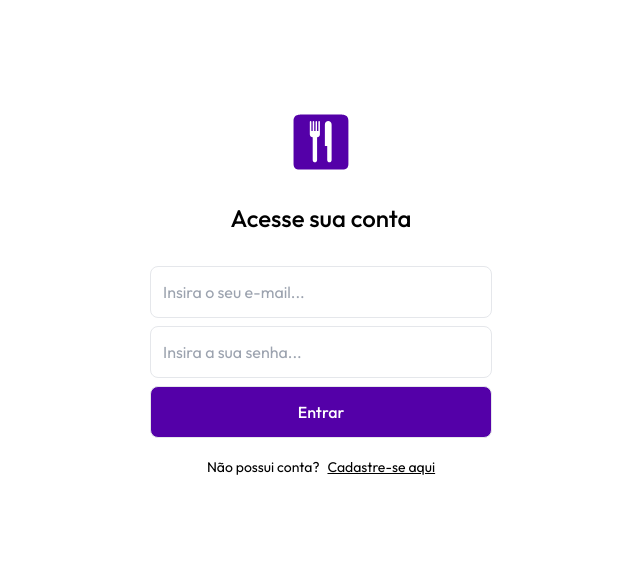
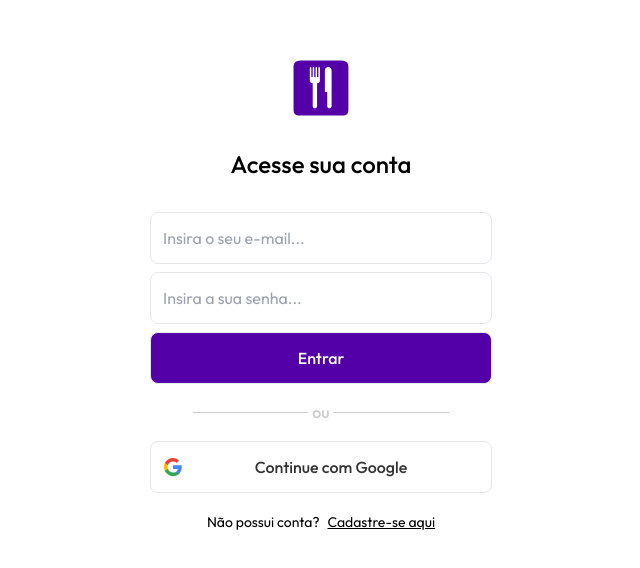
Before and after one commit to FredNogueiraDev/project-fred-luci, a React (Vite) app in the folder fe/: page /login in a window 1280 px wide. Shown: the part 104-672 px from the top of the page, without its empty margins (319-959 px from the left). Built offline with nearby package versions, Linux system fonts and the light colour scheme.

Commit message:
feat: Adicionado opção de Google no login

```diff
--- a/fe/src/Services/auth.js
+++ b/fe/src/Services/auth.js
@@ -9,6 +9,6 @@ export const logout = async () => {
     return await signOut(auth);
 };
 
-export const createUser = async (auth, email, password) => {
+export const createUser = async (email, password) => {
     return await createUserWithEmailAndPassword(auth, email, password);
 };
--- a/fe/src/app/services/authService/register.ts
+++ b/fe/src/app/services/authService/register.ts
@@ -1,4 +1,3 @@
-import { auth } from "../../../Services/firebase";
 import { createUser } from "../../../Services/auth";
 
 export interface RegisterParams {
@@ -7,7 +6,7 @@ export interface RegisterParams {
 }
 
 export async function register(params: RegisterParams){
-  const userCredential = await createUser(auth, params.email, params.password)
+  const userCredential = await createUser(params.email, params.password)
 
   return userCredential;
 }
--- a/fe/src/view/pages/Login/index.tsx
+++ b/fe/src/view/pages/Login/index.tsx
@@ -2,6 +2,9 @@ import { Link } from "react-router-dom";
 import { Input } from "../../../components/Input";
 import { Button } from "../../../components/Button";
 import { useLoginController } from "./useLoginController";
+
+import google from "../../../assets/icons/google.svg"
+// import facebook from "../../../assets/icons/facebook.svg"
 
 export  function Login() {
   const { handleSubmit, register, errors, isPending } = useLoginController()
@@ -35,6 +38,23 @@ export  function Login() {
           <Button isLoading={isPending} type="submit">Entrar</Button>
         </form>
 
+        <div className="inline-flex items-center justify-center w-full">
+          <hr className="w-64 h-px my-6 bg-gray-3 border-0" />
+          <span className="absolute px-1 font-medium text-gray-3 -translate-x-1/2 bg-white left-1/2">ou</span>
+        </div>
+
+        <div className="flex-col w-full space-y-2">
+          <a href="#" className="inline-flex items-center text-center justify-center px-3 h-[52px] w-full text-base font-medium text-black rounded-lg bg-white hover:bg-whiteHover border border-black-300">
+            <img className="w-5 h-5" src={google} alt="Login com Google" />
+            <span className="w-full">Continue com Google</span>
+          </a>
+          {/* <a href="#" className="inline-flex items-center text-center justify-center px-3 h-[52px] w-full text-base font-medium text-black rounded-lg bg-white hover:bg-whiteHover border border-black-300">
+            <img className="w-5 h-5" src={facebook} alt="Login com Facebook" />
+            <span className="w-full">Continue com Facebook</span>
+          </a> */}
+        </div>
+
+
         <p className="space-x-2 mt-3">
           <span className="text-black-300 text-sm font-regular">
             Não possui conta?
```
Also changed, not shown: fe/src/assets/icons/facebook.svg (added), fe/src/assets/icons/google.svg (added).
